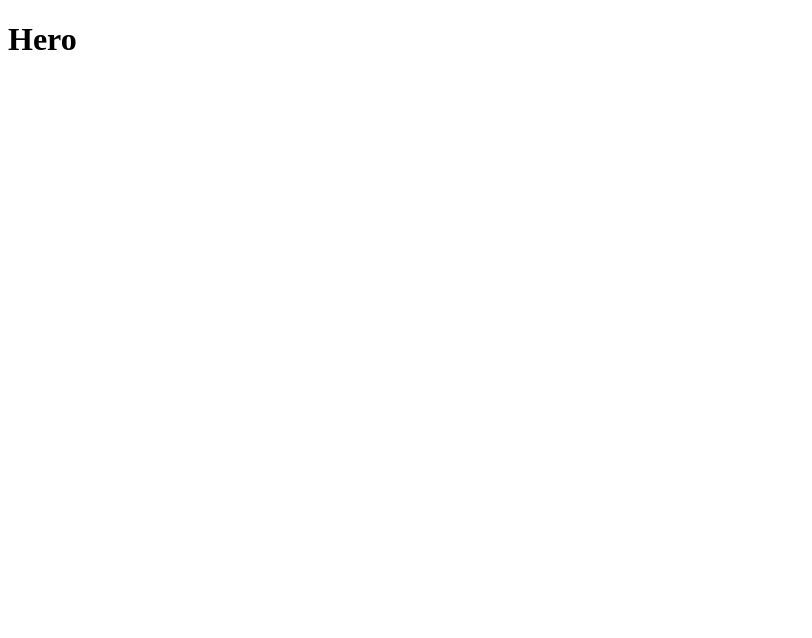
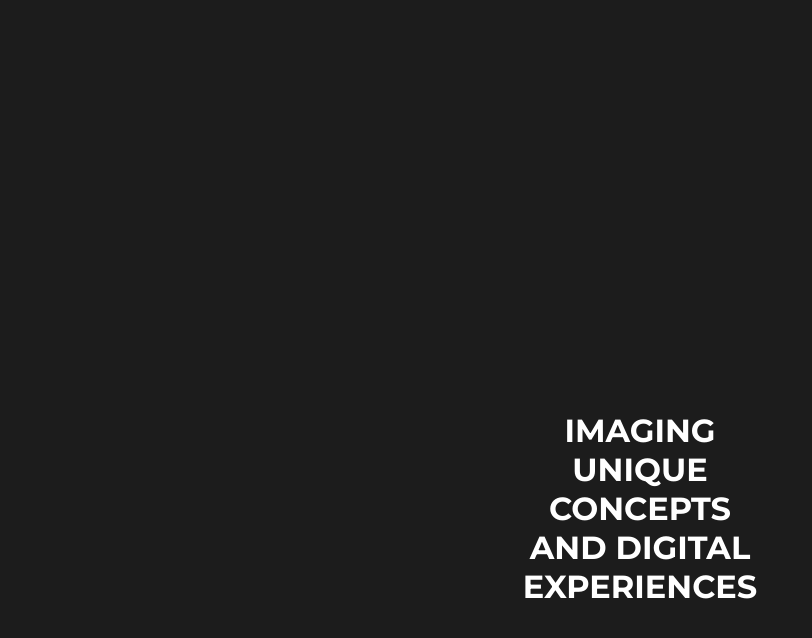
Before and after one commit to khaledsaifulla010/Animate-Hero-Section, a plain HTML site: page index.html in a window 1280 px wide. Shown: the whole page, without its empty margins (0-812 px from the left). Drawn offline with Linux system fonts and the light colour scheme.

Commit message:
added text and css file

```diff
--- a/index.html
+++ b/index.html
@@ -1,12 +1,23 @@
 <!DOCTYPE html>
 <html lang="en">
-<head>
-    <meta charset="UTF-8">
-    <meta name="viewport" content="width=device-width, initial-scale=1.0">
+  <head>
+    <meta charset="UTF-8" />
+    <meta name="viewport" content="width=device-width, initial-scale=1.0" />
     <title>Animate Hero Section</title>
-</head>
-<body>
-    <h1>Hero</h1>
-
-</body>
+    <link rel="stylesheet" href="./styles.css" />
+  </head>
+  <body>
+    <!-- Hero Section -->
+    <div class="hero-section">
+      <div class="text-container">
+        <h1>
+          IMAGING <br />
+          UNIQUE <br />
+          CONCEPTS <br />
+          AND DIGITAL <br />
+          EXPERIENCES
+        </h1>
+      </div>
+    </div>
+  </body>
 </html>
--- /dev/null
+++ b/styles.css
@@ -0,0 +1,24 @@
+@import url("https://fonts.googleapis.com/css2?family=Montserrat:ital,wght@0,100..900;1,100..900&display=swap");
+* {
+  background-color: #1c1c1c;
+  color: white;
+}
+
+.hero-section {
+  background-color: var(background-color);
+  font-family: "Montserrat", sans-serif;
+  width: 100%;
+  height: 1000px;
+  position: relative;
+  overflow: hidden;
+  display: flex;
+  flex-direction: column;
+  justify-content: center;
+  align-items: center;
+}
+
+.text-container {
+  z-index: 20;
+  text-align: center;
+  position: relative;
+}
```
